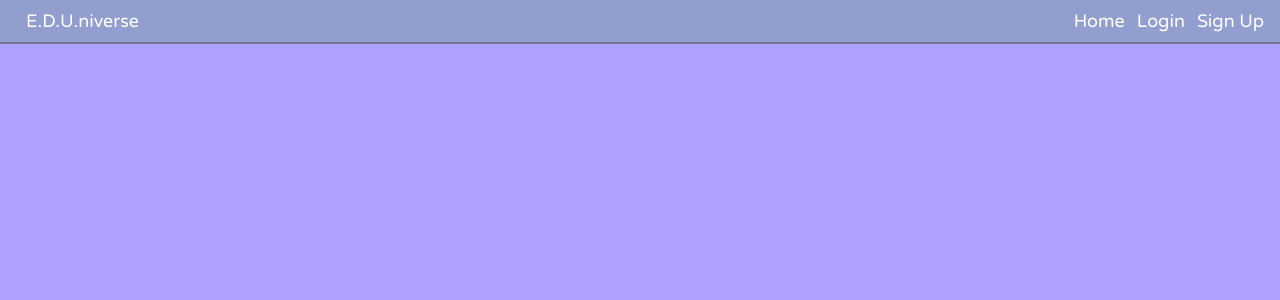
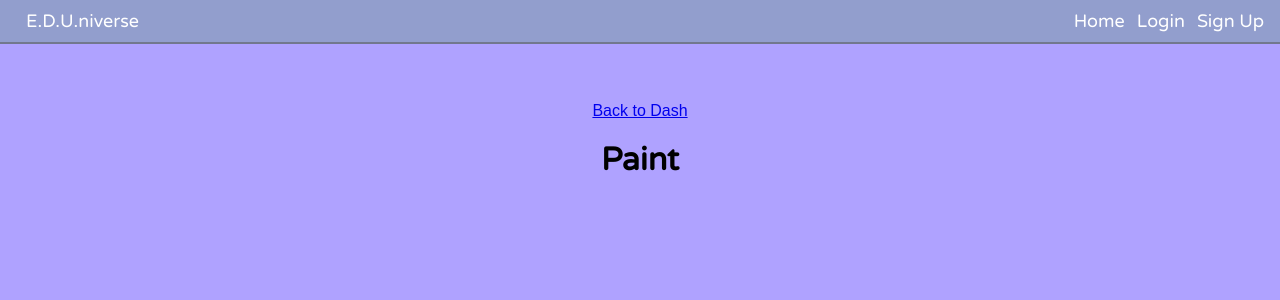
Before and after one commit to seancswanson/e.d.u.niverse, a React (Create React App) app in the folder client/: page /explore/calc in a window 1280 px wide. Shown: the top 300 px of the page. Built offline with nearby package versions, Linux system fonts and the light colour scheme.

Commit message:
Added routing to app components

```diff
--- a/client/src/App.js
+++ b/client/src/App.js
@@ -2,14 +2,15 @@ import React, { Component } from 'react';
 import { BrowserRouter as Router, Route } from 'react-router-dom';
 import './App.css';
 import axios from 'axios';
-import Flash from './layout/Flash.js';
-import Footer from './layout/Footer.js';
-import Home from './dashboard/Home.js';
-import Nav from './layout/Nav.js';
-import Login from './auth/Login.js';
-import Profile from './Profile.js';
-import Signup from './auth/Signup.js';
-import Dashboard from './dashboard/Dashboard.js';
+import Flash from './layout/Flash';
+import Footer from './layout/Footer';
+import Home from './dashboard/Home';
+import Nav from './layout/Nav';
+import Login from './auth/Login';
+import Profile from './Profile';
+import Signup from './auth/Signup';
+import Dashboard from './dashboard/Dashboard';
+import Paint from './dashboard/Paint';
 
 class App extends Component {
   constructor(props){
@@ -86,6 +87,19 @@ class App extends Component {
                 () => (<Signup user={this.state.user} setFlash={this.setFlash} updateUser={this.updateUser} />)} />
               <Route path="/profile" component={
                 () => (<Profile user={this.state.user} setFlash={this.setFlash} />)} />
+              <Route path="/explore/paint" component={
+                () => (<Paint user={this.state.user} setFlash={this.setFlash} />)} />
+              <Route path="/explore/color" component={
+                () => (<Paint user={this.state.user} setFlash={this.setFlash} />)} />
+              <Route path="/explore/vocab" component={
+                () => (<Paint user={this.state.user} setFlash={this.setFlash} />)} />
+              <Route path="/explore/bustout" component={
+                () => (<Paint user={this.state.user} setFlash={this.setFlash} />)} />
+              <Route path="/explore/calc" component={
+                () => (<Paint user={this.state.user} setFlash={this.setFlash} />)} />
+              <Route path="/explore/memory" component={
+                () => (<Paint user={this.state.user} setFlash={this.setFlash} />)} />
+
         </div>
       </Router>
     );
--- a/client/src/dashboard/Dashboard.js
+++ b/client/src/dashboard/Dashboard.js
@@ -1,17 +1,18 @@
 import React, { Component } from 'react';
 import { Link } from 'react-router-dom';
+
 
 // Create 6 button links
 
 const AppLinks = () => {
     return(
         <div className="div--gridcontainer__applinks">
-            <Link to="/" className="div--grid__appitems"><h2>PAINT</h2></Link>
-            <Link to="/" className="div--grid__appitems"><h2>COLOR</h2></Link>
-            <Link to="/" className="div--grid__appitems"><h2>VOCAB</h2></Link>
-            <Link to="/" className="div--grid__appitems"><h2>BUSTOUT</h2></Link>
-            <Link to="/" className="div--grid__appitems"><h2>CALC</h2></Link>
-            <Link to="/" className="div--grid__appitems"><h2>MEMORY</h2></Link>
+            <Link to="/explore/paint" className="div--grid__appitems"><h2>PAINT</h2></Link>
+            <Link to="/explore/color" className="div--grid__appitems"><h2>COLOR</h2></Link>
+            <Link to="/explore/vocab" className="div--grid__appitems"><h2>VOCAB</h2></Link>
+            <Link to="/explore/bustout" className="div--grid__appitems"><h2>BUSTOUT</h2></Link>
+            <Link to="/explore/calc" className="div--grid__appitems"><h2>CALC</h2></Link>
+            <Link to="/explore/memory" className="div--grid__appitems"><h2>MEMORY</h2></Link>
         </div>
 )
 }
--- /dev/null
+++ b/client/src/dashboard/Paint.js
@@ -0,0 +1,16 @@
+import React, { Component } from 'react';
+import { Link } from 'react-router-dom';
+
+
+class Paint extends Component {
+    render(){
+        return(
+            <div>
+                <Link to="/">Back to Dash</Link>
+                <h1>Paint</h1>
+            </div>
+        )
+    }
+}
+
+export default Paint;
```
